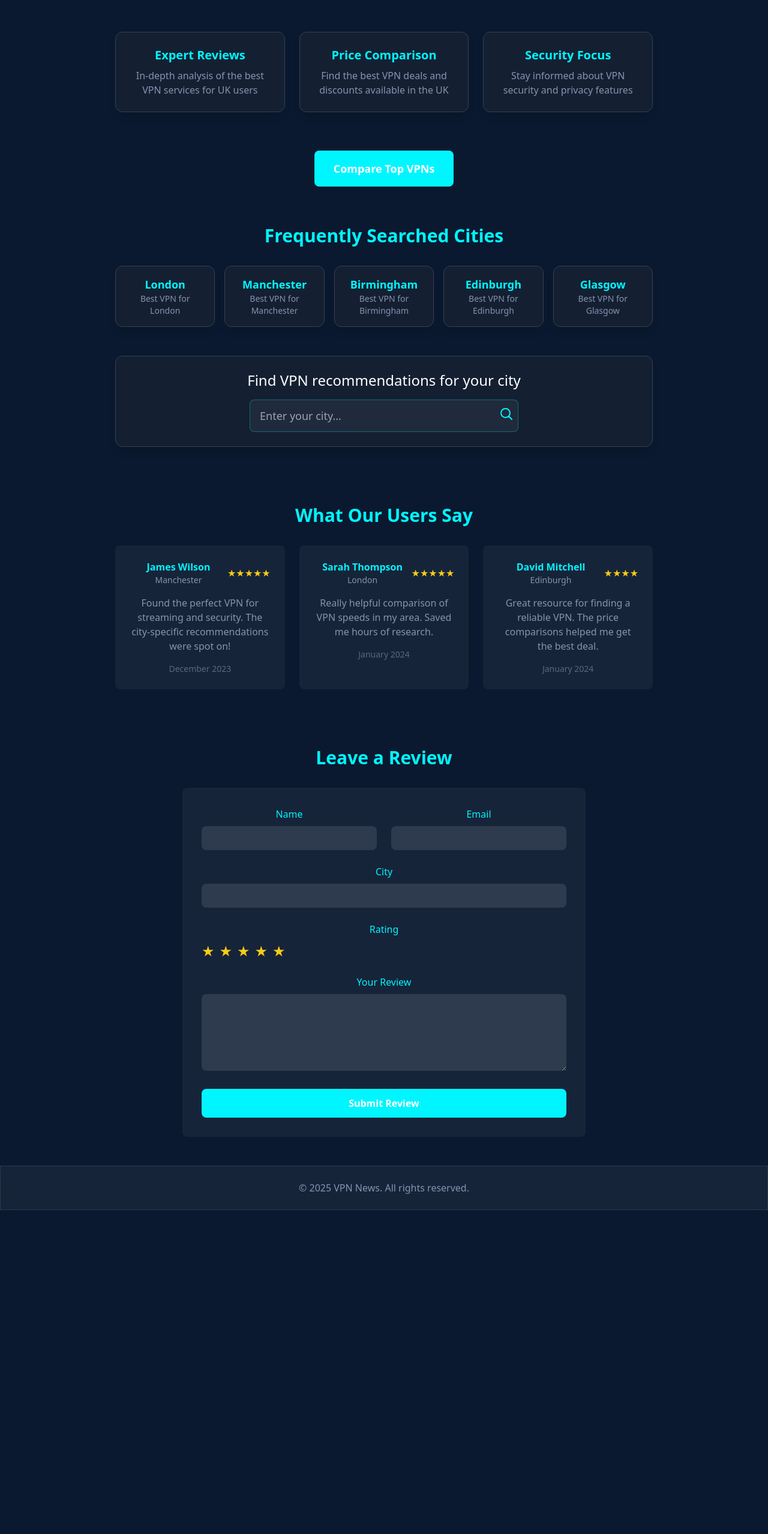
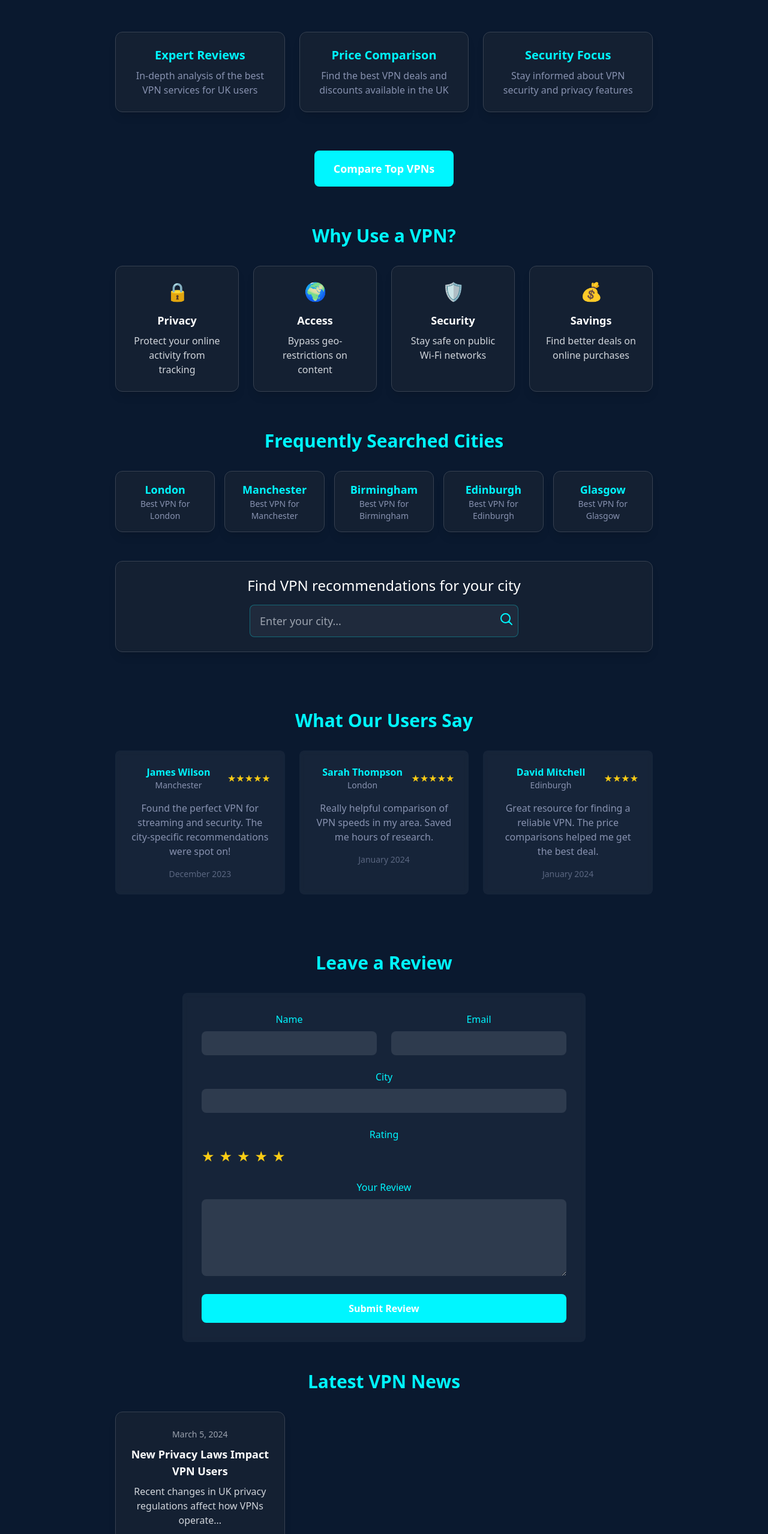
Before and after one commit to GergulasBalint/bestvpn, a React (Vite) app: page / in a window 1280 px wide. Shown: the part 243-2800 px from the top of the page at 60% size. Before the commit the page ends 2260 px from the top, so only its background shows below. Built offline with nearby package versions, Linux system fonts and the light colour scheme.

Commit message:
adding new sections on home screen

```diff
--- a/src/pages/Home.tsx
+++ b/src/pages/Home.tsx
@@ -53,6 +53,32 @@ const Home = () => {
           </Link>
         </div>
 
+        <section className="mb-16">
+          <h2 className="text-3xl font-bold mb-8 text-cyber-blue">Why Use a VPN?</h2>
+          <div className="grid md:grid-cols-4 gap-6">
+            <div className="bg-gray-800/50 backdrop-blur-sm p-6 rounded-xl border border-gray-700 hover:border-cyber-blue/50 transition-all duration-300 shadow-lg">
+              <div className="text-3xl mb-4">🔒</div>
+              <h3 className="text-lg font-semibold text-white mb-2">Privacy</h3>
+              <p className="text-gray-300">Protect your online activity from tracking</p>
+            </div>
+            <div className="bg-gray-800/50 backdrop-blur-sm p-6 rounded-xl border border-gray-700 hover:border-cyber-blue/50 transition-all duration-300 shadow-lg">
+              <div className="text-3xl mb-4">🌍</div>
+              <h3 className="text-lg font-semibold text-white mb-2">Access</h3>
+              <p className="text-gray-300">Bypass geo-restrictions on content</p>
+            </div>
+            <div className="bg-gray-800/50 backdrop-blur-sm p-6 rounded-xl border border-gray-700 hover:border-cyber-blue/50 transition-all duration-300 shadow-lg">
+              <div className="text-3xl mb-4">🛡️</div>
+              <h3 className="text-lg font-semibold text-white mb-2">Security</h3>
+              <p className="text-gray-300">Stay safe on public Wi-Fi networks</p>
+            </div>
+            <div className="bg-gray-800/50 backdrop-blur-sm p-6 rounded-xl border border-gray-700 hover:border-cyber-blue/50 transition-all duration-300 shadow-lg">
+              <div className="text-3xl mb-4">💰</div>
+              <h3 className="text-lg font-semibold text-white mb-2">Savings</h3>
+              <p className="text-gray-300">Find better deals on online purchases</p>
+            </div>
+          </div>
+        </section>
+
         {/* Frequently searched cities section */}
         <section className="mb-12">
           <h2 className="text-3xl font-bold mb-8 text-cyber-blue">Frequently Searched Cities</h2>
@@ -85,6 +111,19 @@ const Home = () => {
 
         {/* Review Form section */}
         <ReviewForm />
+
+        <section className="mb-12">
+          <h2 className="text-3xl font-bold mb-8 text-cyber-blue">Latest VPN News</h2>
+          <div className="grid md:grid-cols-3 gap-6">
+            <div className="bg-gray-800/50 backdrop-blur-sm p-6 rounded-xl border border-gray-700 hover:border-cyber-blue/50 transition-all duration-300 shadow-lg">
+              <time className="text-sm text-gray-400">March 5, 2024</time>
+              <h3 className="text-lg font-semibold text-white mt-2">New Privacy Laws Impact VPN Users</h3>
+              <p className="text-gray-300 mt-2">Recent changes in UK privacy regulations affect how VPNs operate...</p>
+              <Link to="/news" className="text-cyber-blue hover:underline mt-4 inline-block">Read More →</Link>
+            </div>
+            {/* Add 2 more news cards */}
+          </div>
+        </section>
       </section>
     </div>
   );
```
